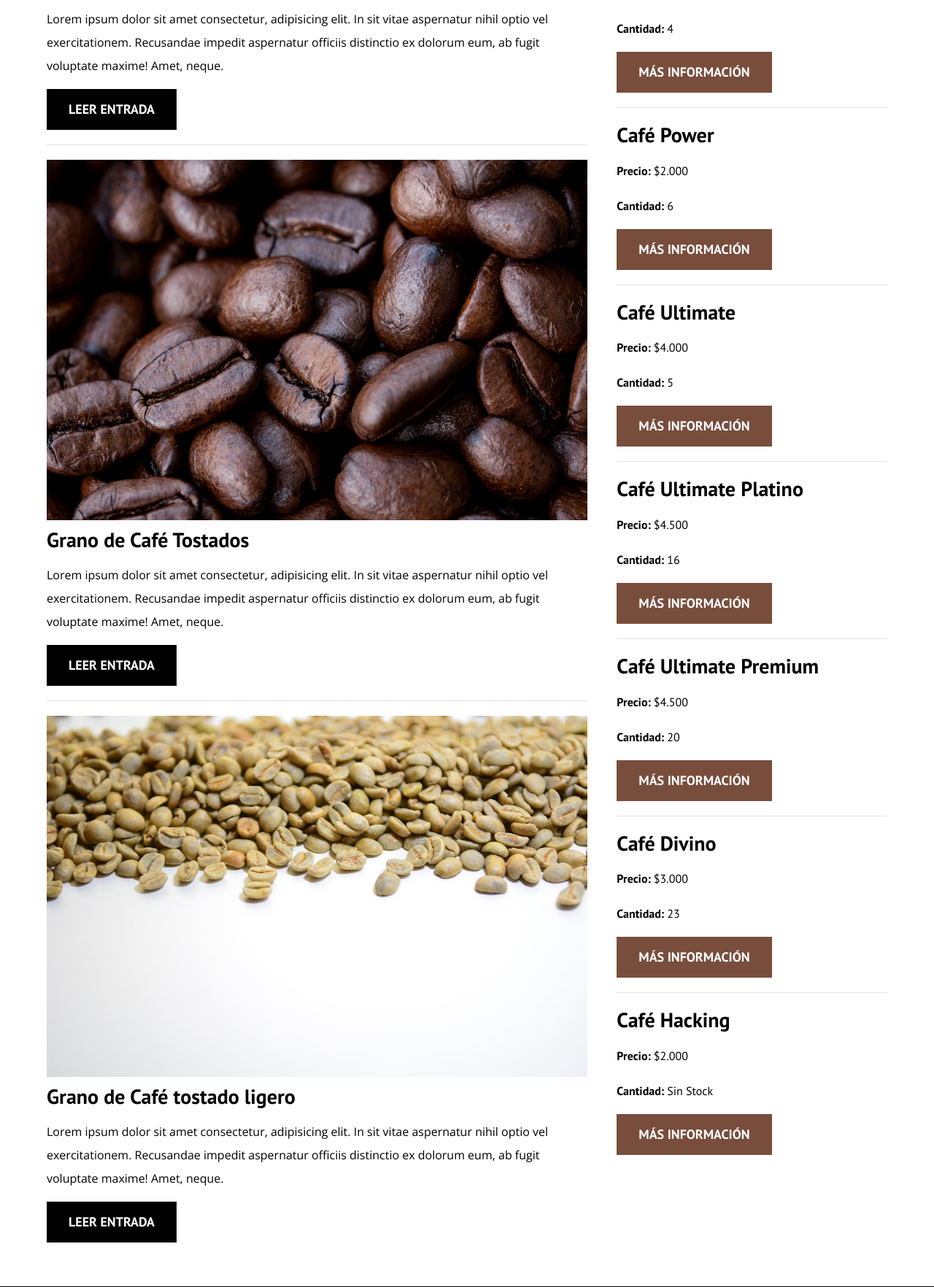
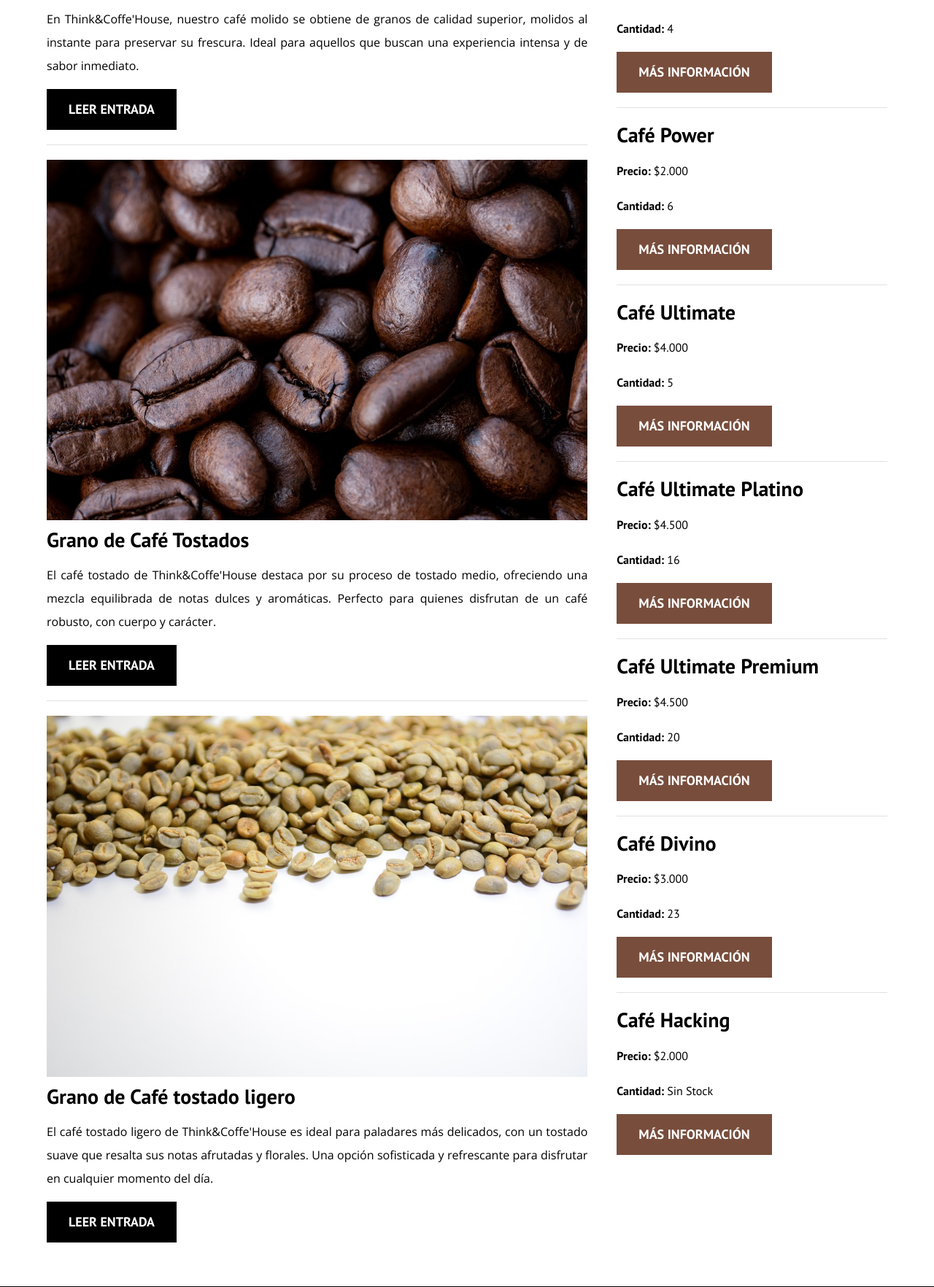
Before and after one commit to Sebastian-p-c/Coffe-Store, a Django app: page / in a window 1280 px wide. Shown: the part 1262-3026 px from the top of the page at 73% size. Run offline with Django 5.2, Linux system fonts and the light colour scheme.

Commit message:
Actualización de index.html: Parrafos modificados y justificados

```diff
--- a/StoreCoffe/templates/menu/index.html
+++ b/StoreCoffe/templates/menu/index.html
@@ -44,6 +44,10 @@
 
         #nombre-usuario {
             color: white;
+        }
+        /*Justificar el contenido descripcion tipo de grano*/
+        .entrada_contenido p {
+        text-align: justify;
         }
     </style>
 </head>
@@ -94,10 +98,10 @@
 
                 <div class="entrada_contenido">
                     <h4 class="no-margin">Granos de Café molido</h4>
-                    <p>Lorem ipsum dolor sit amet consectetur, adipisicing elit.
-                        In sit vitae aspernatur nihil optio vel exercitationem.
-                        Recusandae impedit aspernatur officiis distinctio ex dolorum eum, ab fugit voluptate
-                        maxime! Amet, neque.</p>
+                    <p>En Think&Coffe'House, nuestro café molido se obtiene de granos
+                        de calidad superior, molidos al instante para preservar su
+                        frescura. Ideal para aquellos que buscan una experiencia intensa
+                         y de sabor inmediato.</p>
                         <a href="#" class="boton boton--primario">Leer Entrada</a>
                 </div>
             </article>
@@ -109,10 +113,10 @@
 
                 <div class="entrada_contenido">
                     <h4 class="no-margin">Grano de Café Tostados</h4>
-                    <p>Lorem ipsum dolor sit amet consectetur, adipisicing elit.
-                        In sit vitae aspernatur nihil optio vel exercitationem.
-                        Recusandae impedit aspernatur officiis distinctio ex dolorum eum, ab fugit voluptate
-                        maxime! Amet, neque.</p>
+                    <p>El café tostado de Think&Coffe'House destaca por su proceso de
+                        tostado medio, ofreciendo una mezcla equilibrada de notas dulces
+                        y aromáticas. Perfecto para quienes disfrutan de un café robusto,
+                        con cuerpo y carácter.</p>
                         <a href="#" class="boton boton--primario">Leer Entrada</a>
                 </div>
             </article>
@@ -124,10 +128,10 @@
 
                 <div class="entrada_contenido">
                     <h4 class="no-margin">Grano de Café tostado ligero</h4>
-                    <p>Lorem ipsum dolor sit amet consectetur, adipisicing elit.
-                        In sit vitae aspernatur nihil optio vel exercitationem.
-                        Recusandae impedit aspernatur officiis distinctio ex dolorum eum, ab fugit voluptate
-                        maxime! Amet, neque.</p>
+                    <p>El café tostado ligero de Think&Coffe'House es ideal para paladares
+                        más delicados, con un tostado suave que resalta sus notas afrutadas
+                        y florales. Una opción sofisticada y refrescante para disfrutar en
+                        cualquier momento del día.</p>
                         <a href="#" class="boton boton--primario">Leer Entrada</a>
                 </div>
             </article>
```
